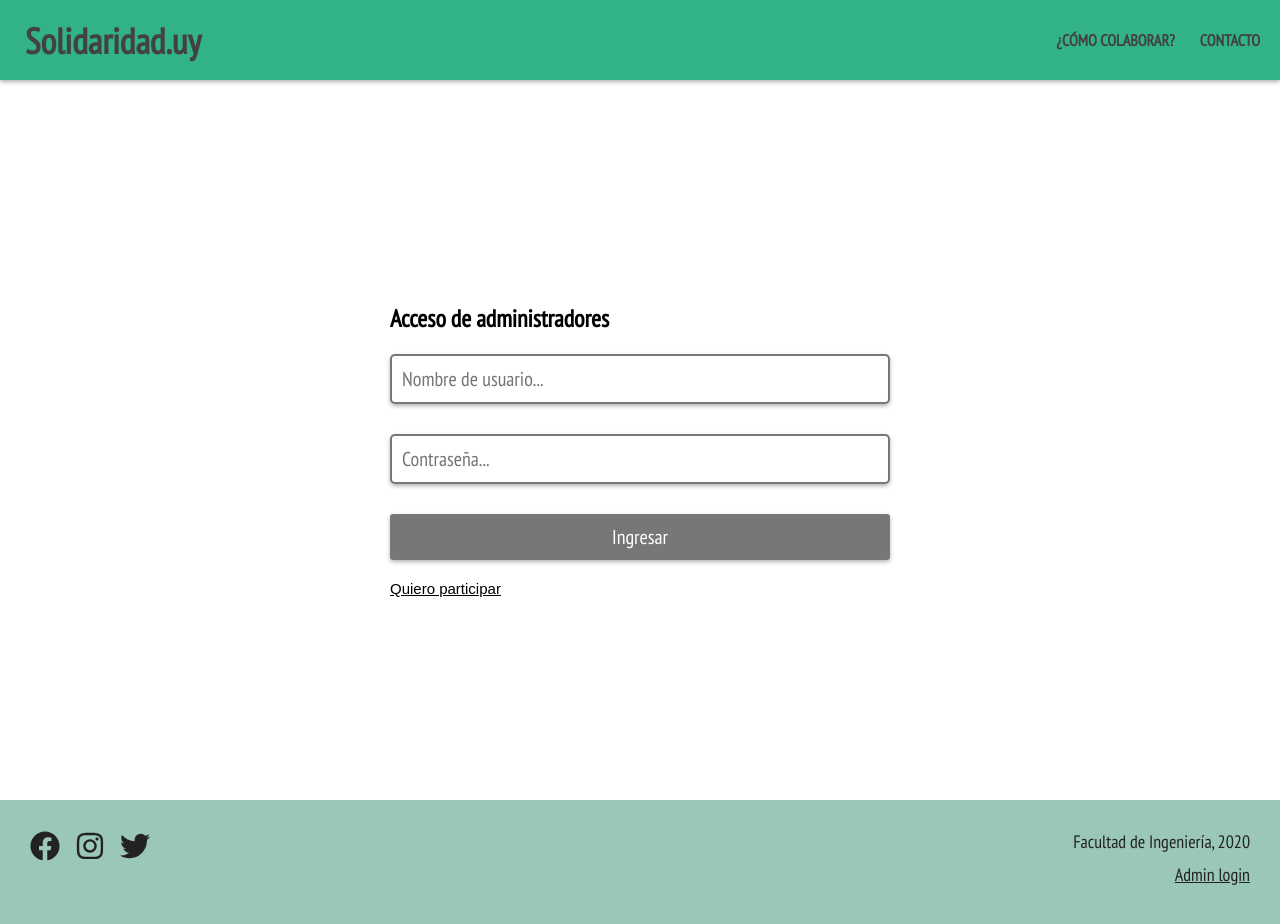
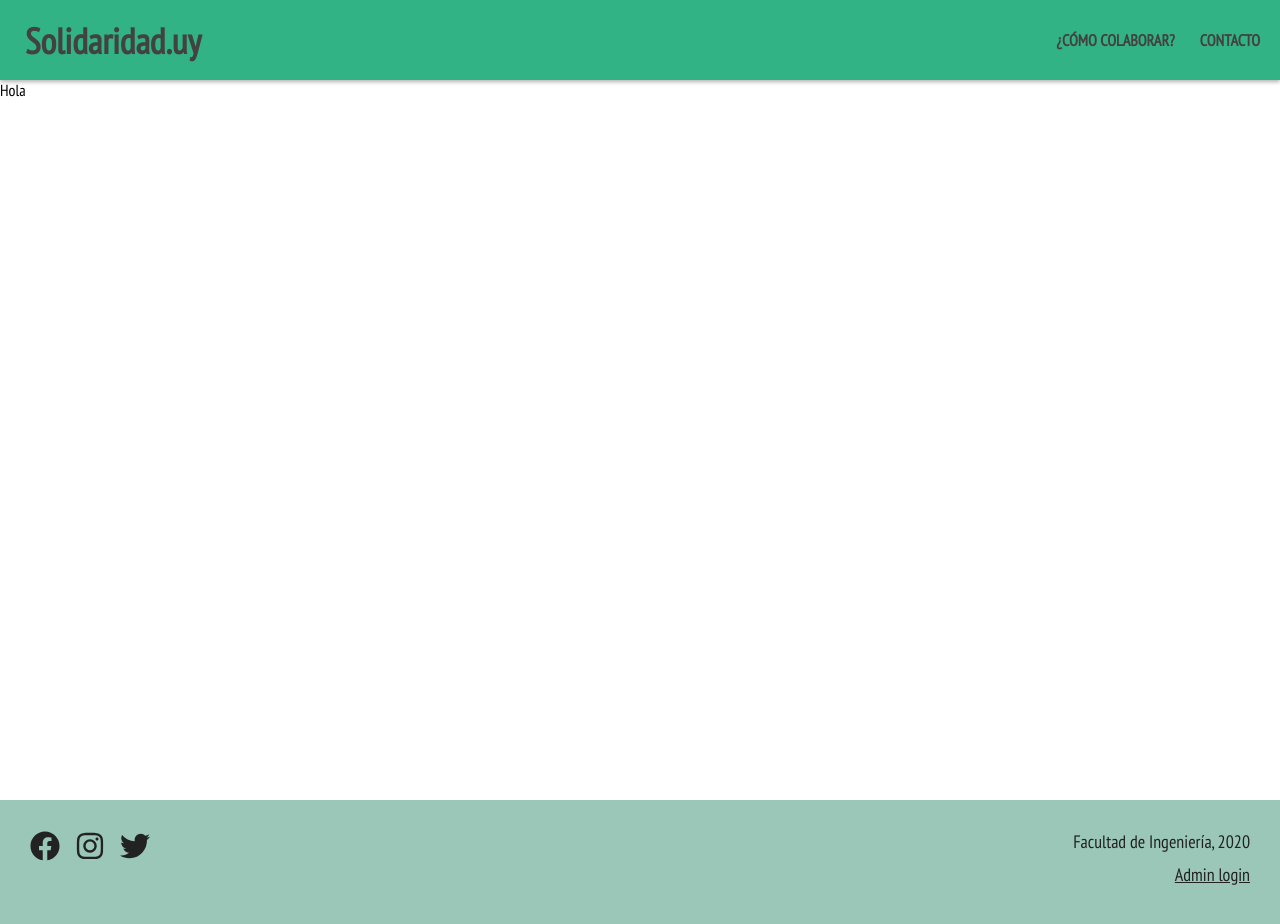
Before and after one commit to martinsd94/solidaridaduy-react, a React (Create React App) app: page /admin/login in a window 1280 px wide. Shown: the top 924 px of the page. Built offline with nearby package versions, Linux system fonts and the light colour scheme; sample sign-in values are in the browser's storage.

Commit message:
Started work on authorization provider

```diff
--- a/src/App.js
+++ b/src/App.js
@@ -1,4 +1,4 @@
-import React from 'react';
+import React, { useState } from 'react';
 import { FaFacebook, FaInstagram, FaTwitter } from 'react-icons/fa';
 import {
   BrowserRouter as Router,
@@ -6,7 +6,10 @@ import {
   Route,
   Link
 } from "react-router-dom";
+import PrivateRoute from './PrivateRoute';
 
+/* Context */
+import { AuthContext } from './context/auth';
 
 /* Views for the router */
 import ContactView       from './views/ContactView';
@@ -30,37 +33,37 @@ import './main.scss';
 }*/
 
 const App = () => {
+
+	// Load existing tokens any exist
+	const existingTokens = JSON.parse(localStorage.getItem('tokens'));
+  	const [authTokens, setAuthTokens] = useState(existingTokens);
+  	const setTokens = (data) => {
+  		// Update tokens on local storage
+  		localStorage.setItem('tokens', JSON.stringify(data));
+  		setAuthTokens(data);
+  	}
+
 	return (
+		<AuthContext.Provider value={{ authTokens, setAuthTokens: setTokens }}>
 			<Router>
 				<PageHeader />
 				<Switch>
-				<Route exact={true} path="/">
-					<HomeView />
-				</Route>
-
-				<Route path="/contact">
-					<ContactView />
-				</Route>
-
-				<Route path="/collaborate">
-					<CollaborateView />
-				</Route>
-
-				<Route path="/search-results">
-					<SearchResultsView />
-				</Route>
-
-				<Route path="/initiative/:id">
-					<InitiativeView />
-				</Route>
-
-				<Route path="/admin/login">
-					<AdminLoginView />
-				</Route>
+					<Route exact={true} path="/"  component={HomeView} />
+					<Route path="/contact" 		  component={ContactView} />
+					<Route path="/collaborate" 	  component={CollaborateView} />
+					<Route path="/search-results" component={SearchResultsView} />
+					<Route path="/initiative/:id" component={InitiativeView} />
+					<Route path="/admin-login"	  component={AdminLoginView} />
+					<PrivateRoute path='/admin'   component={AdminHome} />
 				</Switch>
 				<PageFooter />
 			</Router>
+		</AuthContext.Provider>
 	);
+}
+
+const AdminHome = () => {
+	return <div>Hola</div>;
 }
 
 const PageFooter = () => {
@@ -73,7 +76,7 @@ const PageFooter = () => {
 			</div>
 			<div className='info'>
 				<p>Facultad de Ingeniería, 2020</p>
-				<Link to='/admin/login'>Admin login</Link>
+				<Link to='/admin-login'>Admin login</Link>
 			</div>
 		</footer>
 	);
--- /dev/null
+++ b/src/PrivateRoute.js
@@ -0,0 +1,24 @@
+import React from 'react';
+import { Route, Redirect } from 'react-router-dom';
+import { useAuth } from './context/auth';
+
+const PrivateRoute = ({ component: Component, ...rest }) => {
+	const { authTokens } = useAuth();
+
+	// Route is available only when the admin is authenticated
+
+	return (
+		<Route
+			{...rest}
+			render={props =>
+				authTokens ? (
+					<Component {...props} />
+				) : (
+					<Redirect to='/admin-login' />
+				)
+			}
+		/>
+	);
+}
+
+export default PrivateRoute;
--- /dev/null
+++ b/src/context/auth.js
@@ -0,0 +1,8 @@
+import { createContext, useContext } from 'react';
+
+export const AuthContext = createContext();
+
+// Create a Hook for using the Context
+export const useAuth = () => {
+	return useContext(AuthContext);
+}
--- a/src/views/AdminLoginView.js
+++ b/src/views/AdminLoginView.js
@@ -1,12 +1,19 @@
 import React, { useState } from 'react';
+import { Redirect } from 'react-router-dom';
 
 /* Components */
 import InputField from '../components/InputField';
+
+/* Context hooks */
+import { useAuth } from '../context/auth';
 
 import '../main.scss';
 import '../styles/admin-login.scss';
 
 const AdminLoginView = () => {
+
+	const [isLoggedIn, setIsLoggedIn] = useState(false);
+	const { setAuthTokens } = useAuth();
 
 	const [email, setEmail] 	  = useState({ field: '', error: null });
 	const [password, setPassword] = useState({ field: '', error: null });
@@ -69,11 +76,15 @@ const AdminLoginView = () => {
 		else {
 			// TODO: Log admin in!
 			console.log('No hay errores');
+			setIsLoggedIn(true);
 		}
 	}
 
 	// -----------------------------------------------------------------
-
+	if (isLoggedIn) {
+		return <Redirect to='admin' />
+	}
+	else {
 		return (
 			<div className='login-jumbotron'>
 				<div className='login-wrapper'>
@@ -99,6 +110,7 @@ const AdminLoginView = () => {
 			</div>
 		)
 	}
+}
 
 //							error={passwordError}
 
```
Lines whose indentation alone changed are shown as unchanged.
